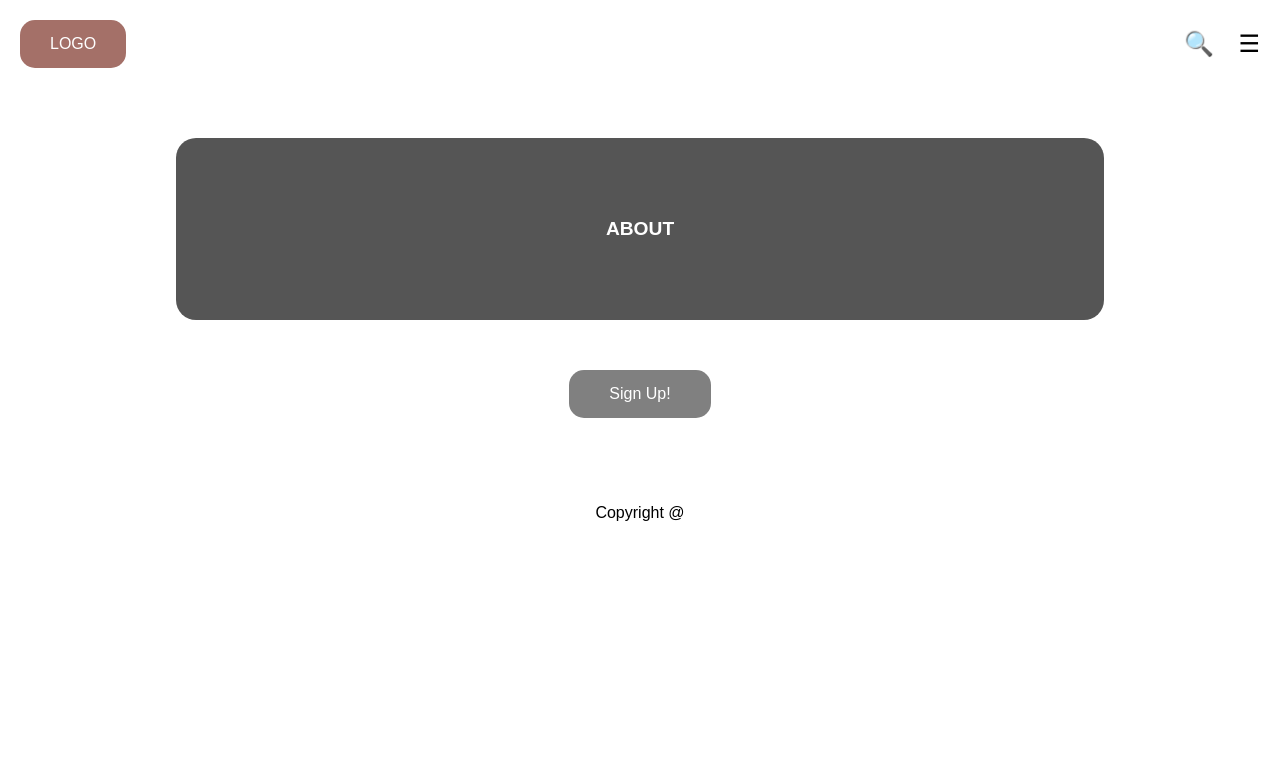
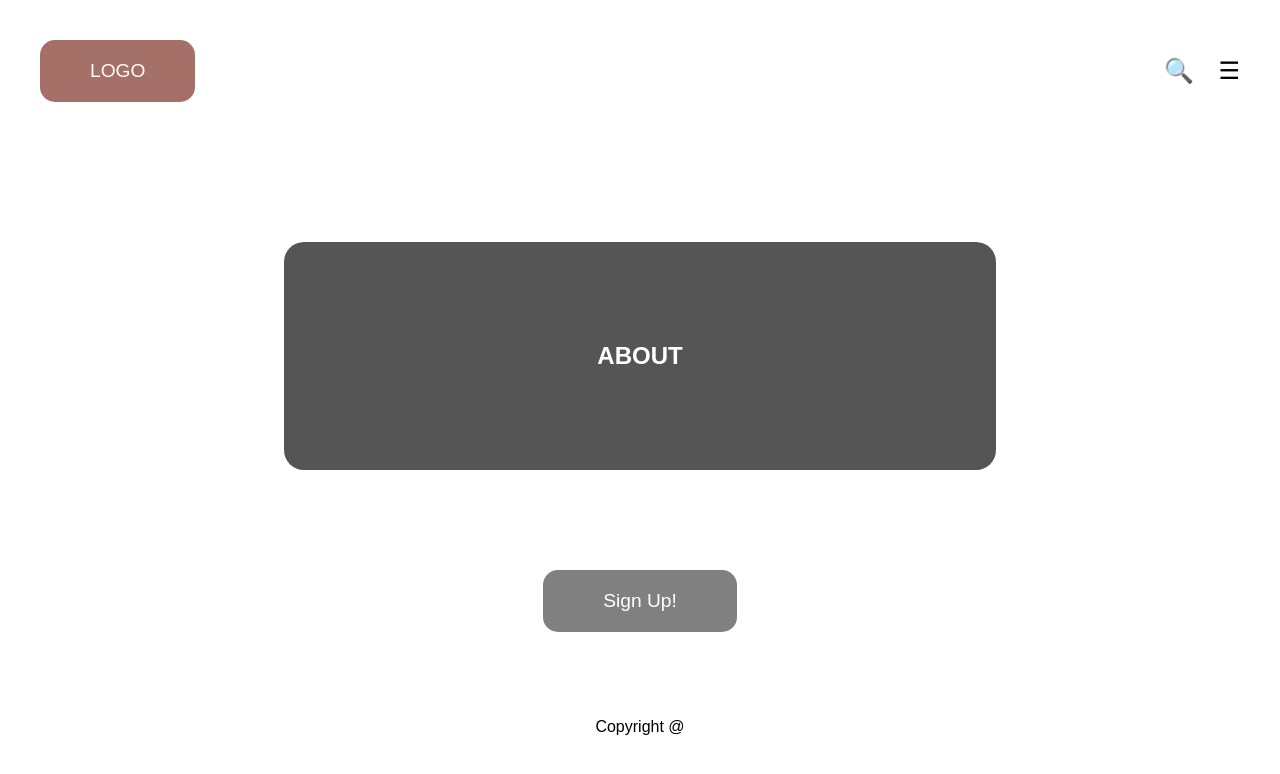
Before and after one commit to Qhelani01/CampusClimb, a plain HTML site: page wvsu-frontend/index.html in a window 1280 px wide. Drawn offline with Linux system fonts and the light colour scheme.

Commit message:
Update style.css - added Media Queries
To adjust styles based on screen size (Responsive Design)

```diff
--- a/wvsu-frontend/style.css
+++ b/wvsu-frontend/style.css
@@ -52,3 +52,34 @@ footer {
   margin-top: 50px;
   padding: 20px;
 }
+
+/* Tablet and up */
+@media (min-width: 768px) {
+  .about-section {
+    width: 50%;
+    padding: 100px;
+    font-size: 1.5rem;
+  }
+
+  .signup-btn {
+    padding: 20px 60px;
+    font-size: 1.2rem;
+  }
+}
+
+/* Laptop and Desktop */
+@media (min-width: 1024px) {
+  header {
+    padding: 40px;
+  }
+
+  .logo {
+    padding: 20px 50px;
+    font-size: 1.2rem;
+  }
+
+  .about-section {
+    width: 40%;
+    margin: 100px auto;
+  }
+}
```
